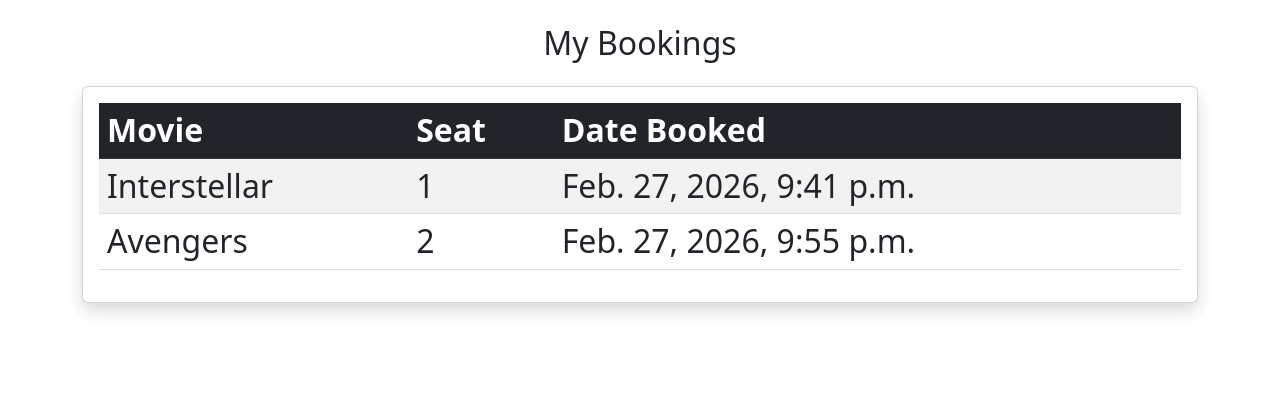
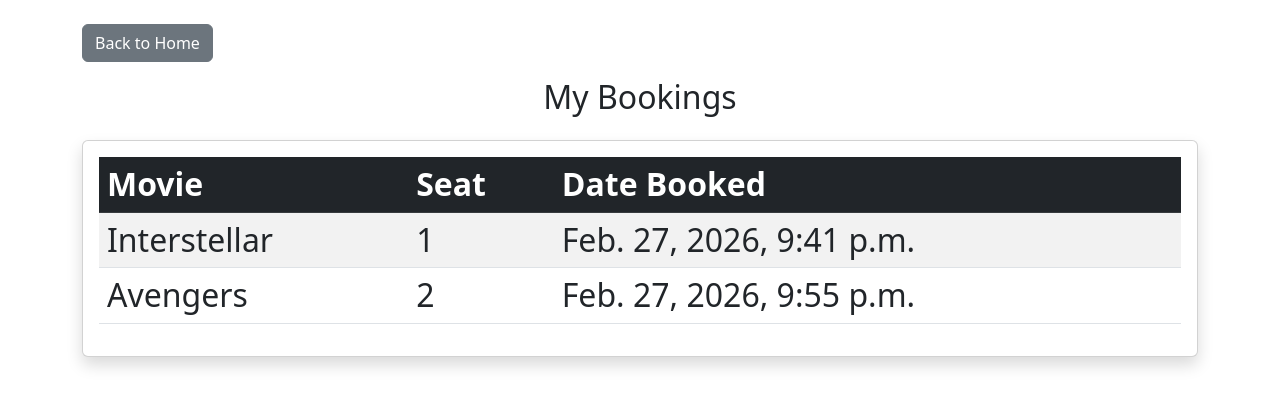
Before and after one commit to csmith0807/cs4300, a Django app: page /history/ in a window 1280 px wide. Shown: the part 56-463 px from the top of the page. Run offline with Django 4.2, Linux system fonts and the light colour scheme; a user stored in the database is signed in; data comes from the database, SQL or seed files in the repository; both versions use the stored data as it was after the commit.

Commit message:
Navigation

```diff
--- a/homework2/bookings/templates/bookings/booking_history.html
+++ b/homework2/bookings/templates/bookings/booking_history.html
@@ -3,6 +3,11 @@
 {% block title %}My Booking History{% endblock %}
 
 {% block content %}
+<div class="mb-3">
+    <a href="{% url 'movie_list' %}" class="btn btn-secondary">
+        Back to Home
+    </a>
+</div>
 
 <h2 class="mb-4 text-center">My Bookings<h2>
 
--- a/homework2/bookings/templates/bookings/movie_list.html
+++ b/homework2/bookings/templates/bookings/movie_list.html
@@ -4,6 +4,10 @@
 
 {% block content %}
 <h2>Available Movies</h2>
+
+<a href="{% url 'booking_history' %}" class="btn btn-primary">
+    View Booking History
+</a>
 
 <ul class="list-group" >
     {% for movie in movies %}
@@ -14,6 +18,7 @@
         <a href="{% url 'book_seat' movie.id %}" class="btn btn-primary">
             Book Now
         </a>
+
     </li>
     {% endfor %}
 </ul>
```
Also changed, not shown: homework2/db.sqlite3.
